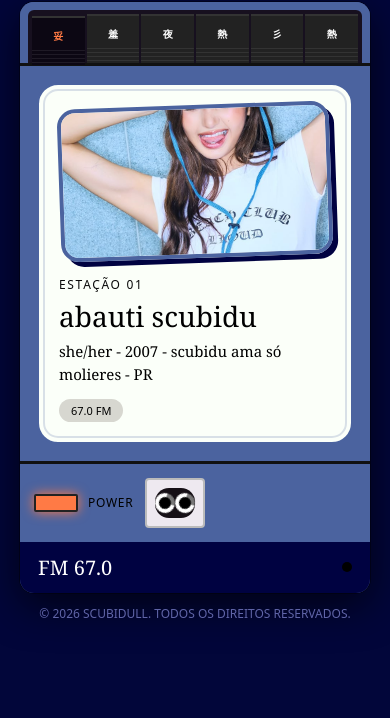
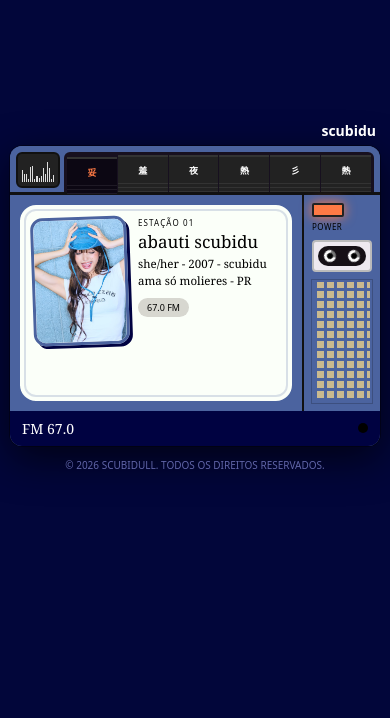
Before and after one commit to scubidull/scubidu, a plain HTML site: page index.html in a window 390 px wide. Shown: the part 126-844 px from the top of the page. Drawn offline with Linux system fonts and the light colour scheme.

Commit message:
Refactor media queries for responsive design

```diff
--- a/style.css
+++ b/style.css
@@ -66,19 +66,41 @@ p.t{margin:0;font-size:15px;line-height:1.55}
 .dot{width:10px;height:10px;border-radius:50%;background:#000}
 .hint{font:12px system-ui,sans-serif;color:var(--hint);text-align:center;margin-top:12px}
 
-@media(max-width:640px){
-  .main{grid-template-columns:1fr}
-  .screen{border-right:0}
-  .side{flex-direction:row;flex-wrap:wrap;align-items:center;border-top:3px solid #111}
-  .spk{display:none}
-  .card{grid-template-columns:1fr;border-radius:22px}
-  .pic{aspect-ratio:16/9}
-  .eq{display:none}
-  .tab{font-size:10px}
-}
 
 .links{display:flex;flex-wrap:wrap;gap:10px;margin-top:16px}
 .social{width:44px;height:44px;border-radius:50%;background:var(--frame);color:#fff;border:3px solid var(--frame);box-shadow:3px 3px 0 var(--frame-shadow);display:flex;align-items:center;justify-content:center;transition:transform .2s,background .2s}
 .social svg{width:22px;height:22px;display:block}
 .social:hover{background:var(--accent);border-color:var(--accent);transform:translateY(-3px) rotate(-6deg)}
 .social.vazio{opacity:.55}
+
+@media(max-width:640px){
+  body{padding:10px}
+  .by{font-size:14px;margin-bottom:6px}
+  .radio{border-radius:12px}
+  .top{padding:6px 6px 0;gap:4px}
+  .eq{flex:0 0 44px;height:36px;padding:4px;gap:1px;border-width:2px;border-radius:6px}
+  .tabs{padding:3px 3px 0;gap:1px}
+  .tab{font-size:9px;padding:7px 1px 15px;background-size:100% 12px}
+  .main{grid-template-columns:1fr 76px}
+  .screen{padding:8px;border-right-width:2px}
+  .card{grid-template-columns:96px 1fr;gap:10px;padding:12px;min-height:200px;border-width:2px;border-radius:18px}
+  .pic{aspect-ratio:3/4;border-width:3px;border-radius:12px;box-shadow:3px 3px 0 var(--frame-shadow);padding:4px;font-size:30px}
+  .pic img{width:calc(100% + 8px);height:calc(100% + 8px);margin:-4px}
+  .pic small{font-size:8px}
+  h1{font-size:17px;margin-bottom:5px}
+  .sub{font-size:8px;margin-bottom:5px}
+  p.t{font-size:11.5px;line-height:1.45}
+  .tag{font-size:9px;padding:3px 9px;margin-top:8px}
+  .links{gap:6px;margin-top:10px}
+  .social{width:30px;height:30px;border-width:2px;box-shadow:2px 2px 0 var(--frame-shadow)}
+  .social svg{width:15px;height:15px}
+  .side{padding:8px;gap:8px}
+  .pw{flex-direction:column;align-items:flex-start;gap:4px;font-size:8px}
+  .led{width:32px;height:14px}
+  .cass{padding:4px}
+  .win{height:20px}
+  .reel{width:12px;height:12px;border-width:3px}
+  .spk{min-height:70px;border-width:2px}
+  .foot{padding:8px 12px;font-size:14px}
+  .hint{font-size:10px}
+}
```
